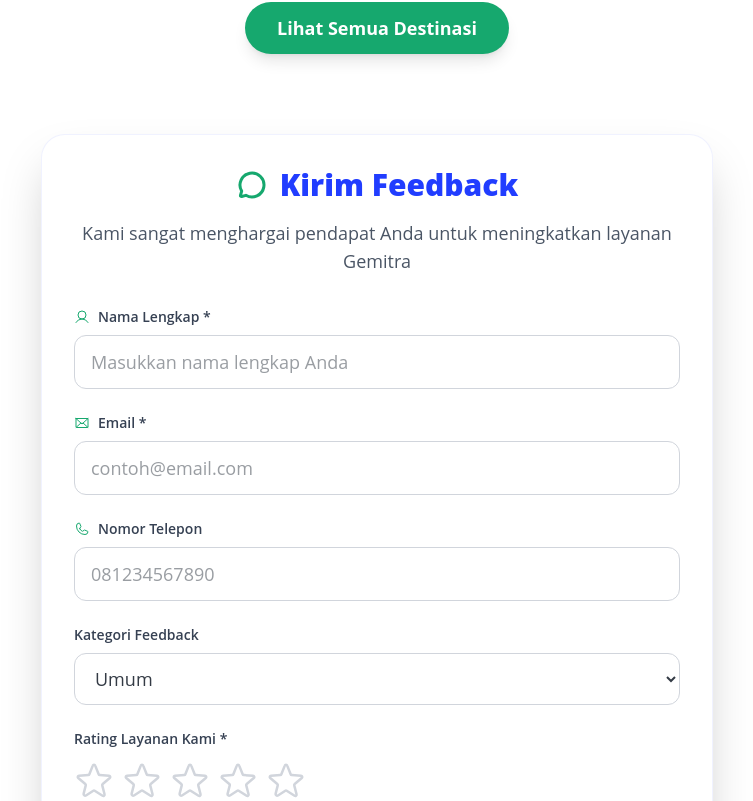
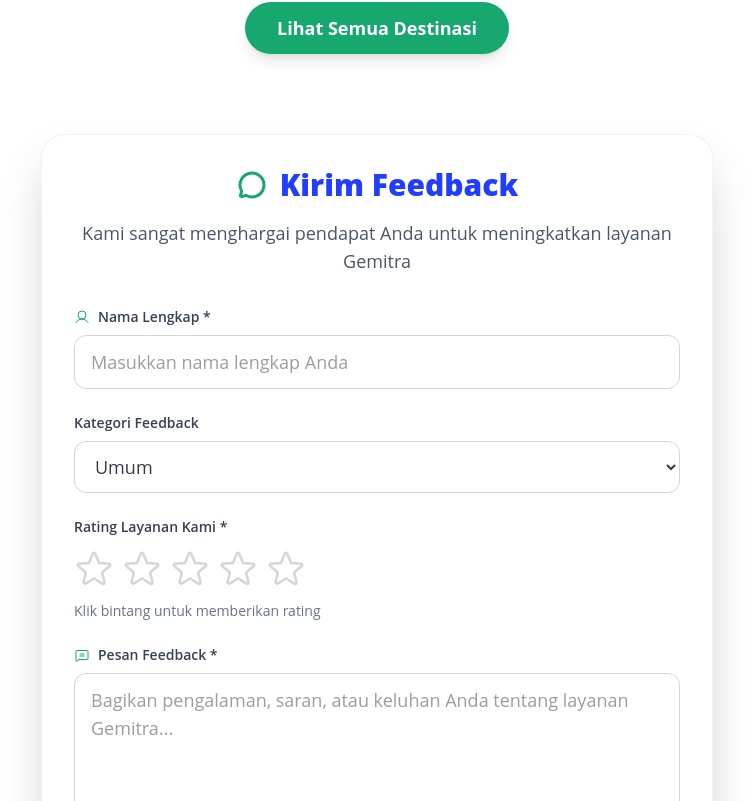
Before and after one commit to menootpass/gemitra, a Next.js app: page / in a window 1280 px wide. Shown: the part 2663-3464 px from the top of the page, without its empty margins (263-1016 px from the left). Built offline with nearby package versions, Linux system fonts and the light colour scheme; no server answers.

Commit message:
feedback

```diff
--- a/app/api/feedback/route.ts
+++ b/app/api/feedback/route.ts
@@ -16,17 +16,9 @@
     const body = await request.json();
 
     // Validasi data yang diperlukan
-    if (!body.nama || !body.email || !body.pesan) {
+    if (!body.nama || !body.pesan) {
       return NextResponse.json({
-        message: 'Data tidak lengkap. Nama, email, dan pesan wajib diisi.'
-      }, { status: 400 });
-    }
-
-    // Validasi email format
-    const emailRegex = /^[^\s@]+@[^\s@]+\.[^\s@]+$/;
-    if (!emailRegex.test(body.email)) {
-      return NextResponse.json({
-        message: 'Format email tidak valid'
+        message: 'Data tidak lengkap. Nama dan pesan wajib diisi.'
       }, { status: 400 });
     }
 
@@ -34,7 +26,7 @@
     const payload = {
       action: 'createFeedback',
       nama: body.nama,
-      email: body.email,
+      email: body.email || '',
       telepon: body.telepon || '',
       kategori: body.kategori || 'umum',
       rating: body.rating || 0,
--- a/app/components/FeedbackForm.tsx
+++ b/app/components/FeedbackForm.tsx
@@ -1,13 +1,11 @@
 "use client";
 import { useState } from "react";
-import { ChatCircle, Star, User, Envelope, Phone, ChatText } from "phosphor-react";
+import { ChatCircle, Star, User, ChatText } from "phosphor-react";
 import { robustApiService } from "../services/robustApi";
 import { useLanguage } from "../contexts/LanguageContext";
 
 interface FeedbackFormData {
   nama: string;
-  email: string;
-  telepon: string;
   kategori: string;
   rating: number;
   pesan: string;
@@ -17,8 +15,6 @@
   const { dictionary } = useLanguage();
   const [formData, setFormData] = useState<FeedbackFormData>({
     nama: "",
-    email: "",
-    telepon: "",
     kategori: "umum",
     rating: 0,
     pesan: "",
@@ -39,7 +35,7 @@
     e.preventDefault();
 
     // Validasi form
-    if (!formData.nama.trim() || !formData.email.trim() || !formData.pesan.trim()) {
+    if (!formData.nama.trim() || !formData.pesan.trim()) {
       setMessage({ type: "error", text: dictionary.feedback.errorRequired });
       return;
     }
@@ -59,8 +55,6 @@
         setMessage({ type: "success", text: dictionary.feedback.successMessage });
         setFormData({
           nama: "",
-          email: "",
-          telepon: "",
           kategori: "umum",
           rating: 0,
           pesan: "",
@@ -114,41 +108,6 @@
             className="w-full px-4 py-3 border border-gray-300 rounded-xl focus:ring-2 focus:ring-[#213DFF] focus:border-transparent transition text-lg"
             placeholder={dictionary.feedback.namePlaceholder}
             required
-          />
-        </div>
-
-        {/* Email */}
-        <div>
-          <label htmlFor="email" className="block text-sm font-semibold text-gray-700 mb-2 flex items-center gap-2">
-            <Envelope size={16} className="text-[#16A86E]" />
-            {dictionary.feedback.email} *
-          </label>
-          <input
-            type="email"
-            id="email"
-            name="email"
-            value={formData.email}
-            onChange={handleInputChange}
-            className="w-full px-4 py-3 border border-gray-300 rounded-xl focus:ring-2 focus:ring-[#213DFF] focus:border-transparent transition text-lg"
-            placeholder={dictionary.feedback.emailPlaceholder}
-            required
-          />
-        </div>
-
-        {/* Telepon */}
-        <div>
-          <label htmlFor="telepon" className="block text-sm font-semibold text-gray-700 mb-2 flex items-center gap-2">
-            <Phone size={16} className="text-[#16A86E]" />
-            {dictionary.feedback.phone}
-          </label>
-          <input
-            type="tel"
-            id="telepon"
-            name="telepon"
-            value={formData.telepon}
-            onChange={handleInputChange}
-            className="w-full px-4 py-3 border border-gray-300 rounded-xl focus:ring-2 focus:ring-[#213DFF] focus:border-transparent transition text-lg"
-            placeholder={dictionary.feedback.phonePlaceholder}
           />
         </div>
 
```
